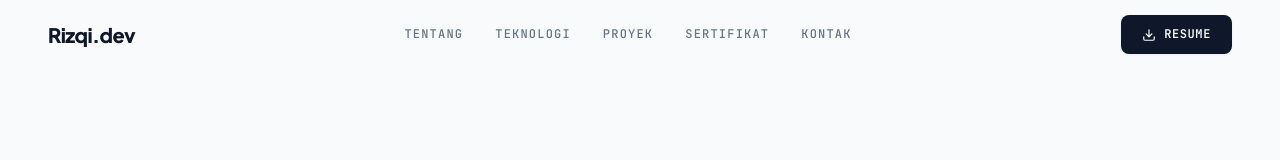
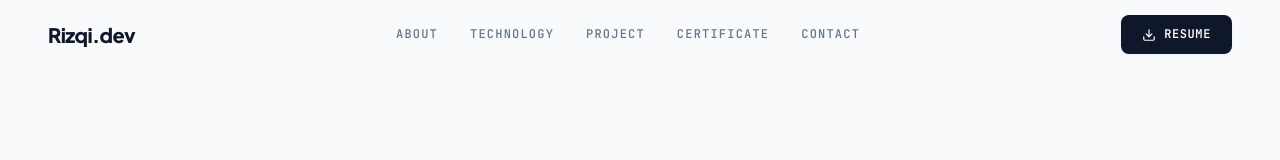
Before and after one commit to rizqimaksum16-coder/portofoliofix, a React (Vite) app: page / in a window 1280 px wide. Shown: the top 160 px of the page. Built offline with nearby package versions, Linux system fonts and the light colour scheme.

Commit message:
Portofolio

```diff
--- a/src/components/Navbar.jsx
+++ b/src/components/Navbar.jsx
@@ -78,11 +78,11 @@ export default function Navbar() {
           }}
           className="desktop-nav"
         >
-          <a href="#about" className="nav-link">Tentang</a>
-          <a href="#tech" className="nav-link">Teknologi</a>
-          <a href="#work" className="nav-link">Proyek</a>
-          <a href="#certificates" className="nav-link">Sertifikat</a>
-          <a href="#contact" className="nav-link">Kontak</a>
+          <a href="#about" className="nav-link">About</a>
+          <a href="#tech" className="nav-link">Technology</a>
+          <a href="#work" className="nav-link">Project</a>
+          <a href="#certificates" className="nav-link">Certificate</a>
+          <a href="#contact" className="nav-link">Contact</a>
         </nav>
 
         {/* Action Controls */}
```
